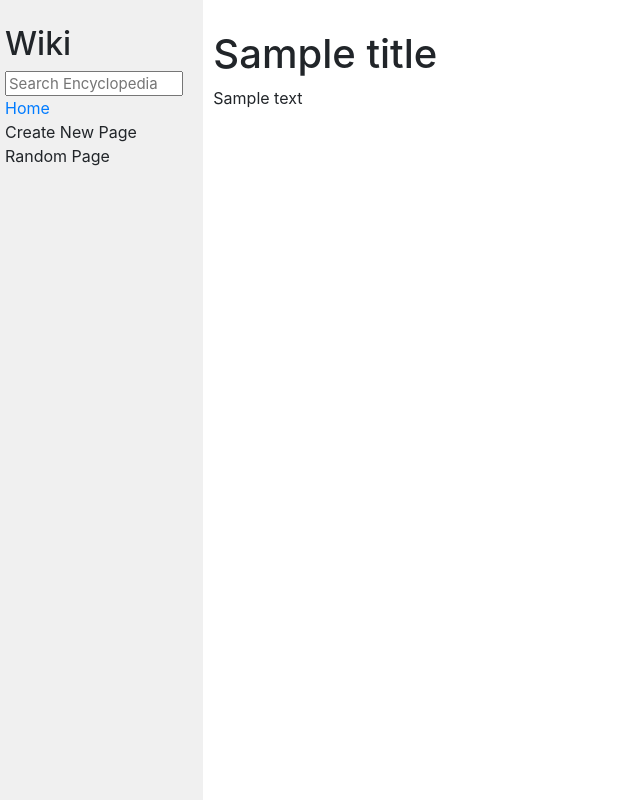
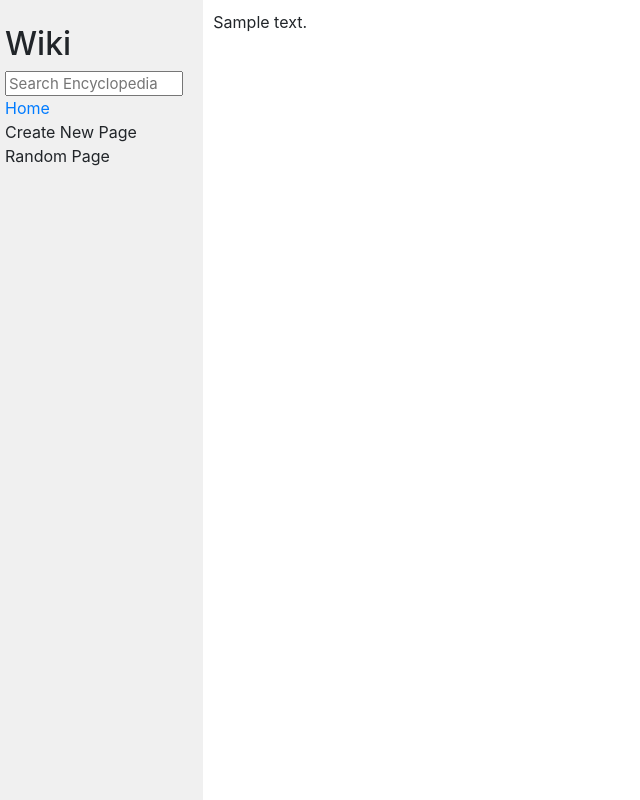
Before and after one commit to malena-bridi/wiki, a Django app: template encyclopedia/templates/encyclopedia/entryPage.html in a window 1280 px wide. Shown: the whole page, without its empty margins (0-640 px from the left). Run offline with Django 3.2, Linux system fonts and the light colour scheme; the template is opened without the code that fills it: most values are stand-ins (such as "Sample title", 1, 10 or a date in 2020); some libraries are stand-ins or nearby versions.

Commit message:
Entry pages working

```diff
--- a/encyclopedia/templates/encyclopedia/entryPage.html
+++ b/encyclopedia/templates/encyclopedia/entryPage.html
@@ -5,8 +5,7 @@
 {% endblock %}
 
 {% block body %}
-    <h1>{{title}}</h1>
 
-    <p>Sample text</p>
+    {{content|safe}}
 
 {% endblock %}
--- a/encyclopedia/views.py
+++ b/encyclopedia/views.py
@@ -8,4 +8,8 @@ def index(request):
     })
 
 def entryPage(request, title):
-    return render(request, "encyclopedia/entryPage.html", {"title":title.capitalize})
+    try:
+        content = markdown2.markdown(util.get_entry(title))
+    except TypeError:
+        content = "<h1>Error</h1><p>The requested page was not found.</p>"
+    return render(request, "encyclopedia/entryPage.html", {"title":title.capitalize(), "content":content})
```
Also changed, not shown: encyclopedia/util.py (line endings or trailing spaces).
